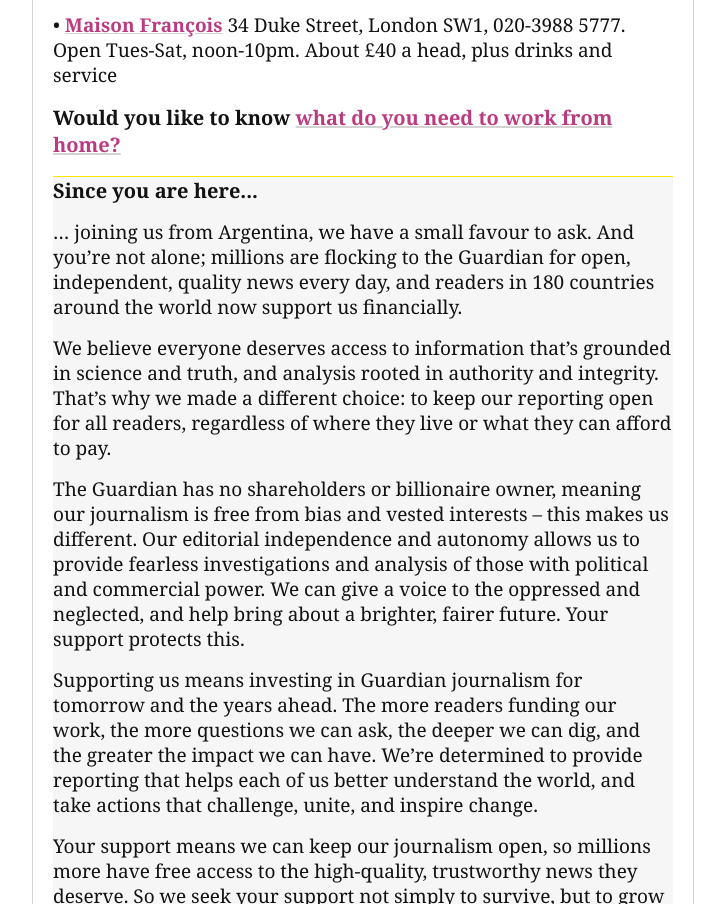
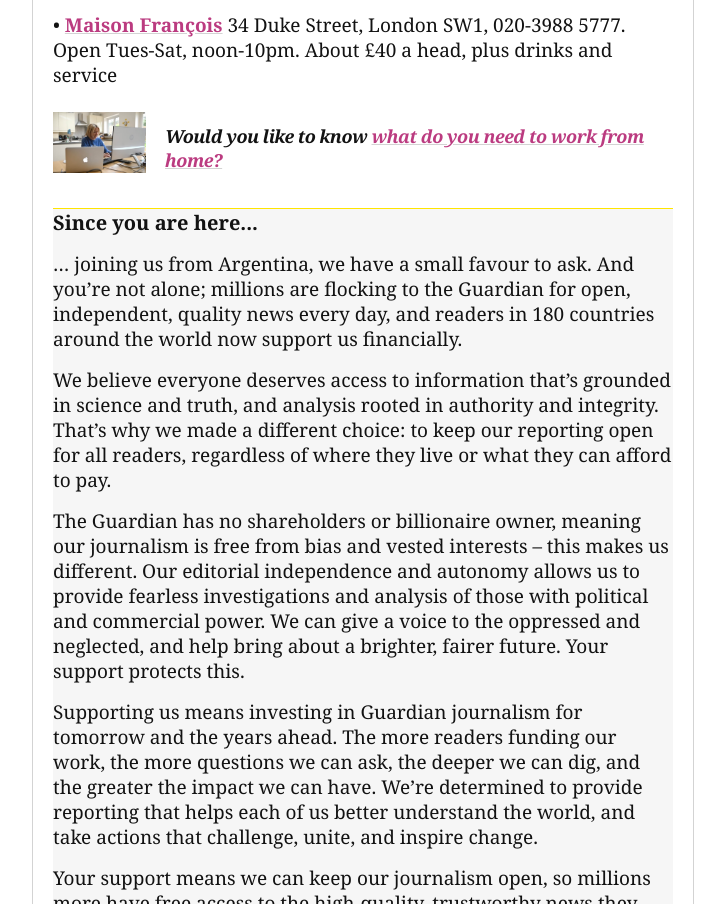
Before and after one commit to sbmedina/my-first-article, a plain HTML site: page first-article.html in a window 1280 px wide. Shown: the part 5237-6141 px from the top of the page, without its empty margins (277-1002 px from the left). Drawn offline with Linux system fonts and the light colour scheme.

Commit message:
links to first/second art; quote second article added; corona list fixed

```diff
--- a/CSS/first-style.css
+++ b/CSS/first-style.css
@@ -91,6 +91,8 @@ figure {
 }
 .italic {
     font-style: italic;
+    padding: 12px;
+    margin-left: 100px;
 }
 /* section 02 */
 #petition {
@@ -107,8 +109,7 @@ mark {
     background-color: rgb(255, 229, 0);
     font-weight: bold;
 }
-#smallimg {
-    width: 20%;
-    align-content: left
-    ;
+#small_img {
+    width:15%;
+    float: left;
 }
--- a/CSS/second-style.css
+++ b/CSS/second-style.css
@@ -22,18 +22,12 @@ h2 {
     }
 li { /* bull point */
     color: #DCDCDC;
-    font-size: 40px;
-    line-height: 0px;
+    font-size: 20px;
+    text-decoration: 12x12;
     margin: 0px 0px 0px -20px;
     padding: 0px 0px 0px 0px;
     }
-#list { /* corona list */
-    color: #ab0613;
-    font: 17px georgia;
-    margin: 0px 0px 0px;
-    letter-spacing: -0.25px;
 
-}
 img{
     width: 100%;
 }
@@ -64,6 +58,10 @@ a:hover { /* mouse over link */
     color: #ab0613;
     text-decoration: underline;
     text-decoration-color: #ab0613;
+
+    }
+.grey_hover:hover {
+    text-decoration-color: #DCDCDC
 }
 #lastp { /* last p (different) */
     font-size: 13px;
@@ -89,6 +87,8 @@ figure {
 }
 .italic {
     font-style: italic;
+    padding: 12px;
+    margin-left: 100px;
 }
 /* section 02 */
 #petition {
@@ -108,8 +108,12 @@ mark {
     background-color: rgb(255, 229, 0);
     font-weight: bold;
 }
-#smallimg {
-    width: 20%;
-    align-content: left
-    ;
+#small_img {
+    width:15%;
+    float: left;
 }
+.quote {
+    color: #767676;
+    font-style: italic;
+    margin-left: 30px;
+}
--- a/first-article.html
+++ b/first-article.html
@@ -68,8 +68,9 @@
         <p>You can eat these while <a href="https://www.theguardian.com/music/musicblog/2016/feb/05/good-time-the-greatest-moments-of-maurice-white-and-earth-wind-fire" data-link-name="in body link">Earth Wind & Fire</a> and <a href="http://www.bobbycaldwell.com/" data-link-name="in body link">Bobby Caldwell</a> play on the stereo, which contrives to semi-convince you that, although life is really rather rubbish right now, there is a cream-coloured corner banquette in St James – quite near Fortnum & Mason, so you can have a shufti through the stationery department beforehand – that is still actually, if you relax for just a moment, really quite wonderful.</p>
         <p>• <a href="https://www.maisonfrancois.london/" data-link-name="in body link"> <b>Maison François</b></a> 34 Duke Street, London SW1, 020-3988 5777. Open Tues-Sat, noon-10pm. About £40 a head, plus drinks and service</p>
     </article>
-    <section> <!-- link to second article -->
-        <h5>Would you like to know <a href="second-article.html">what do you need to work from home?</a></h5><br>
+    <section> <!-- link to first article -->
+        <img src="first-art-img\6192.jpg" id="small_img">
+        <h4 class="italic">Would you like to know <a href=first-article.html>what do you need to work from home?</a></h4>
     </section>
     <section>
         <!-- section 02 petition -->
```
Also changed, not shown: second-article.html (+11 -5 lines), first-art-img/6192.jpg (added).
